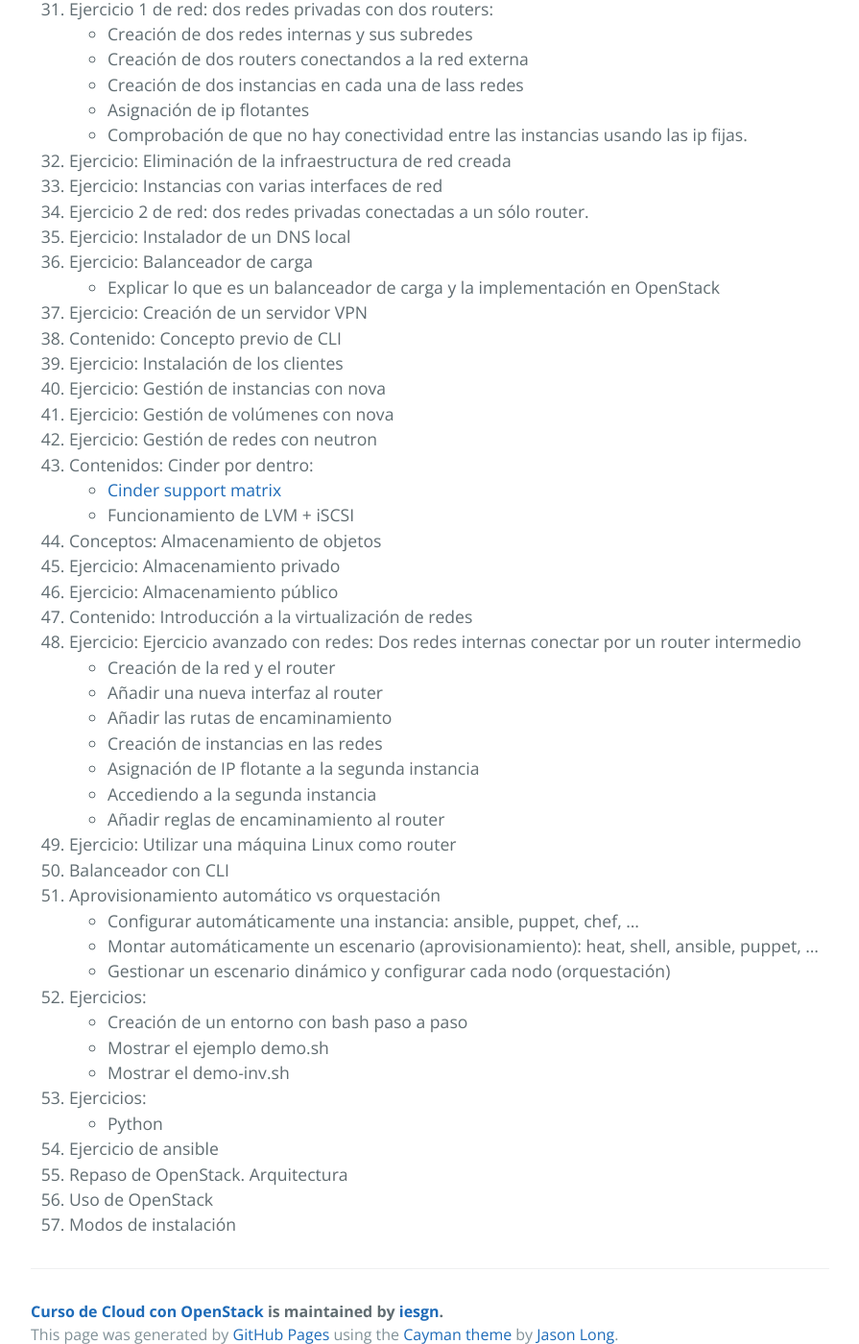
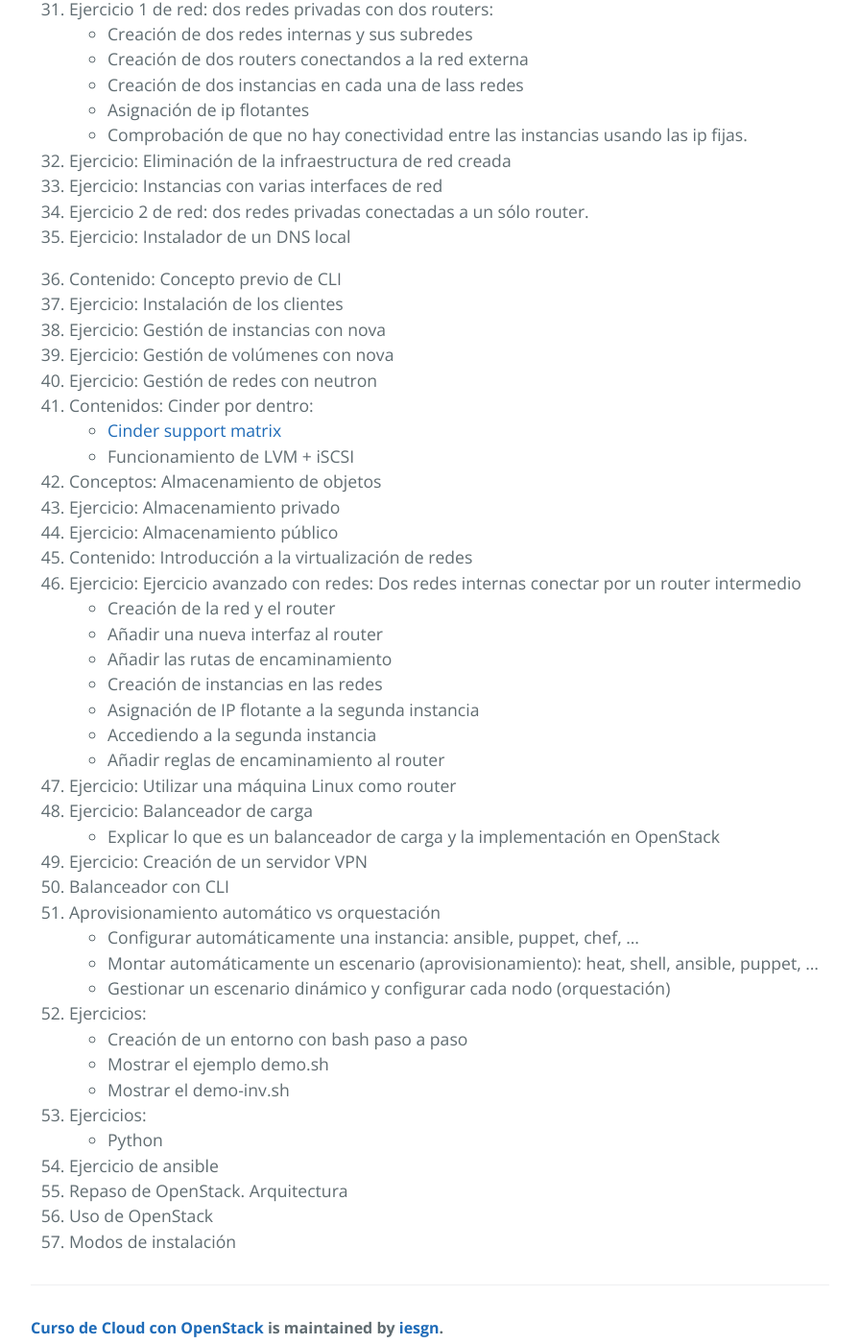
Before and after one commit to iesgn/ow1, a Jekyll site: the page built from curso/sesion.md, in a window 1280 px wide and 1400 px high, scrolled down 3327 px. Shown: the whole window at 96% size, without its empty margins (192-1087 px from the left). Built offline with Jekyll 4.4.1, drawn with Linux system fonts in a browser that asks for light colours; part of the change alters nothing that is shown.

Commit message:
Modificación

```diff
--- a/curso/sesion.md
+++ b/curso/sesion.md
@@ -99,9 +99,7 @@ tittle: Sesiones online
 1. Ejercicio: Instancias con varias interfaces de red
 1. Ejercicio 2 de red: dos redes privadas conectadas a un sólo router.
 1. Ejercicio: Instalador de un DNS local
-1. Ejercicio: Balanceador de carga
- * Explicar lo que es un balanceador de carga y la implementación en OpenStack
-1. Ejercicio: Creación de un servidor VPN
+
 1. Contenido: Concepto previo de CLI
 1. Ejercicio: Instalación de los clientes
 1. Ejercicio: Gestión de instancias con nova
@@ -123,6 +121,9 @@ tittle: Sesiones online
  * Accediendo a la segunda instancia
  * Añadir reglas de encaminamiento al router
 1. Ejercicio: Utilizar una máquina Linux como router
+1. Ejercicio: Balanceador de carga
+ * Explicar lo que es un balanceador de carga y la implementación en OpenStack
+1. Ejercicio: Creación de un servidor VPN
 1. Balanceador con CLI
 1. Aprovisionamiento automático vs orquestación
  * Configurar automáticamente una instancia: ansible, puppet, chef, ...
```
